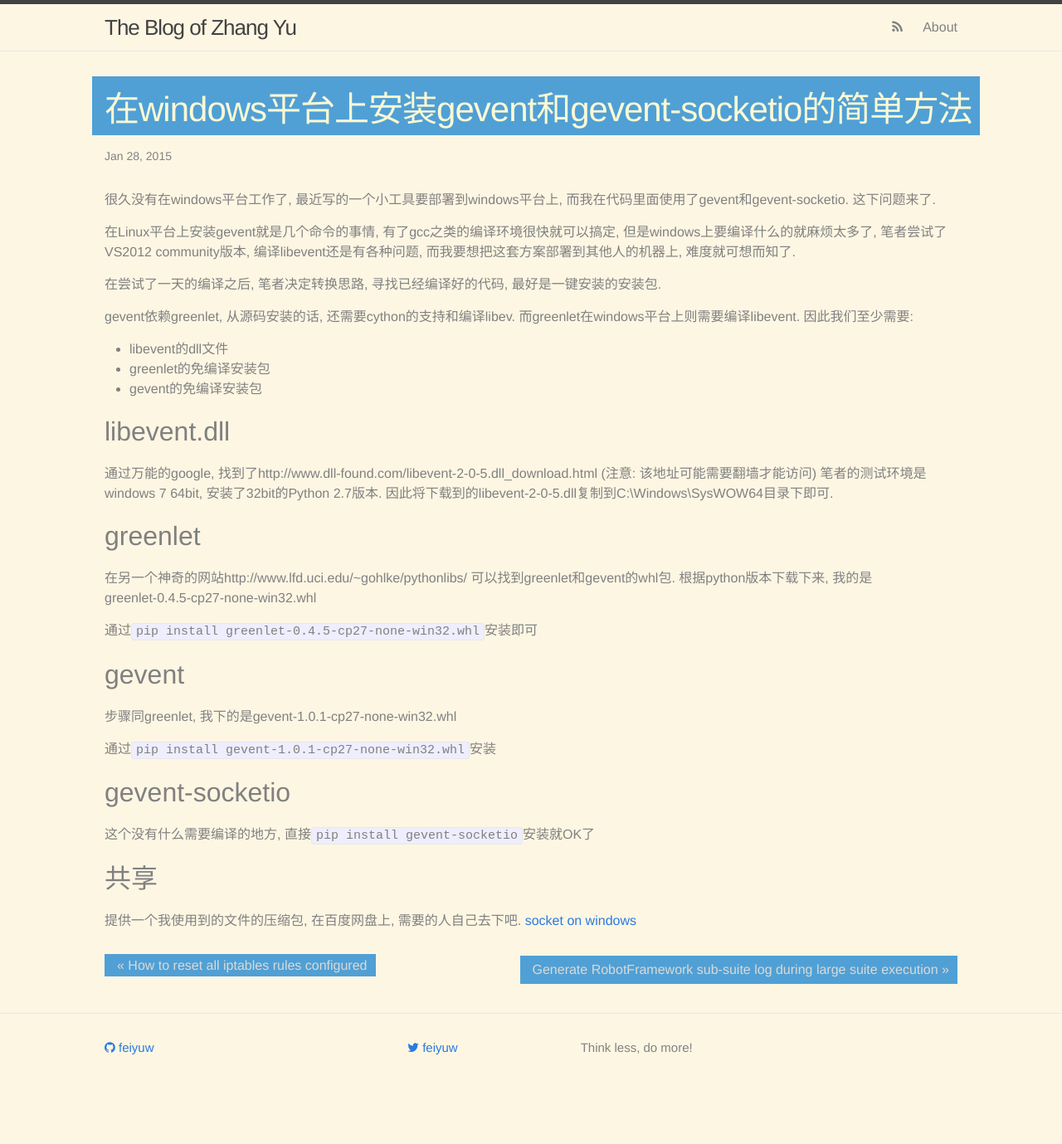
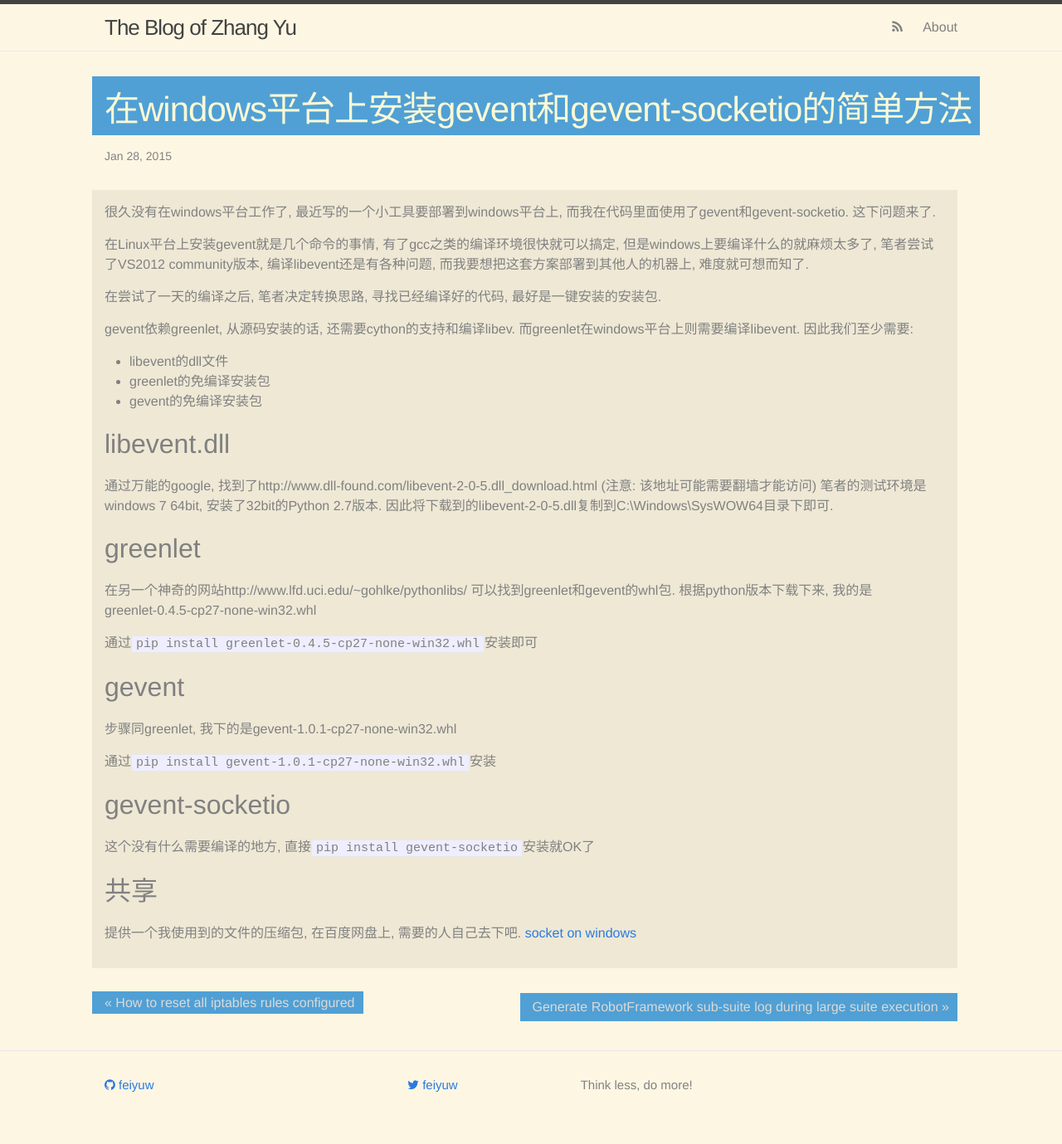
Before and after one commit to feiyuw/feiyuw.github.io, a Jekyll site: the page built from _posts/2015-01-28-setup-gevent-on-windows.md, in a window 1280 px wide. Shown: the whole page at 83% size. Built offline with Jekyll 4.4.1, drawn with Linux system fonts in a browser that asks for light colours; nearby versions of some CDN libraries; comment, search, counter and statistics services are not loaded; before the commit the page ends 1334 px from its top, so only the background shows below that.

Commit message:
update background of post

```diff
--- a/_sass/_layout.scss
+++ b/_sass/_layout.scss
@@ -241,6 +241,9 @@ a.post-link {
 
 .post-content {
     margin-bottom: $spacing-unit;
+    background-color: #eee8d5;
+    padding: 15px;
+    margin-left: -15px;
 
     h2 {
         font-size: 32px;
@@ -272,6 +275,9 @@ a.post-link {
     background-color: $title-background-color;
     opacity: 0.8;
 }
+.post-prev {
+    margin-left: -15px;
+}
 .post-next {
     float: right;
 }
```
